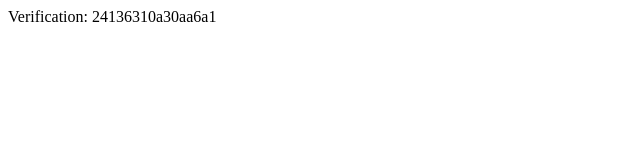
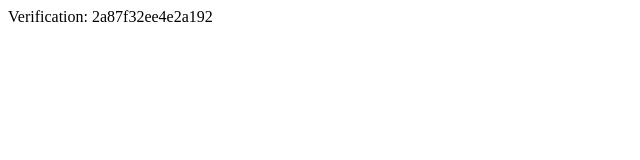
Before and after one commit to dckms/dckms.github.io, a plain HTML site: page yandex_2a87f32ee4e2a192.html in a window 1280 px wide. Shown: the full height of the page, 0-640 px from the left. Drawn offline with Linux system fonts and the light colour scheme.

Commit message:
Add Yandex verification

```diff
--- a/yandex_24136310a30aa6a1.html
+++ b/yandex_2a87f32ee4e2a192.html
@@ -2,5 +2,5 @@
     <head>
         <meta http-equiv="Content-Type" content="text/html; charset=UTF-8">
     </head>
-    <body>Verification: 24136310a30aa6a1</body>
+    <body>Verification: 2a87f32ee4e2a192</body>
 </html>
```
